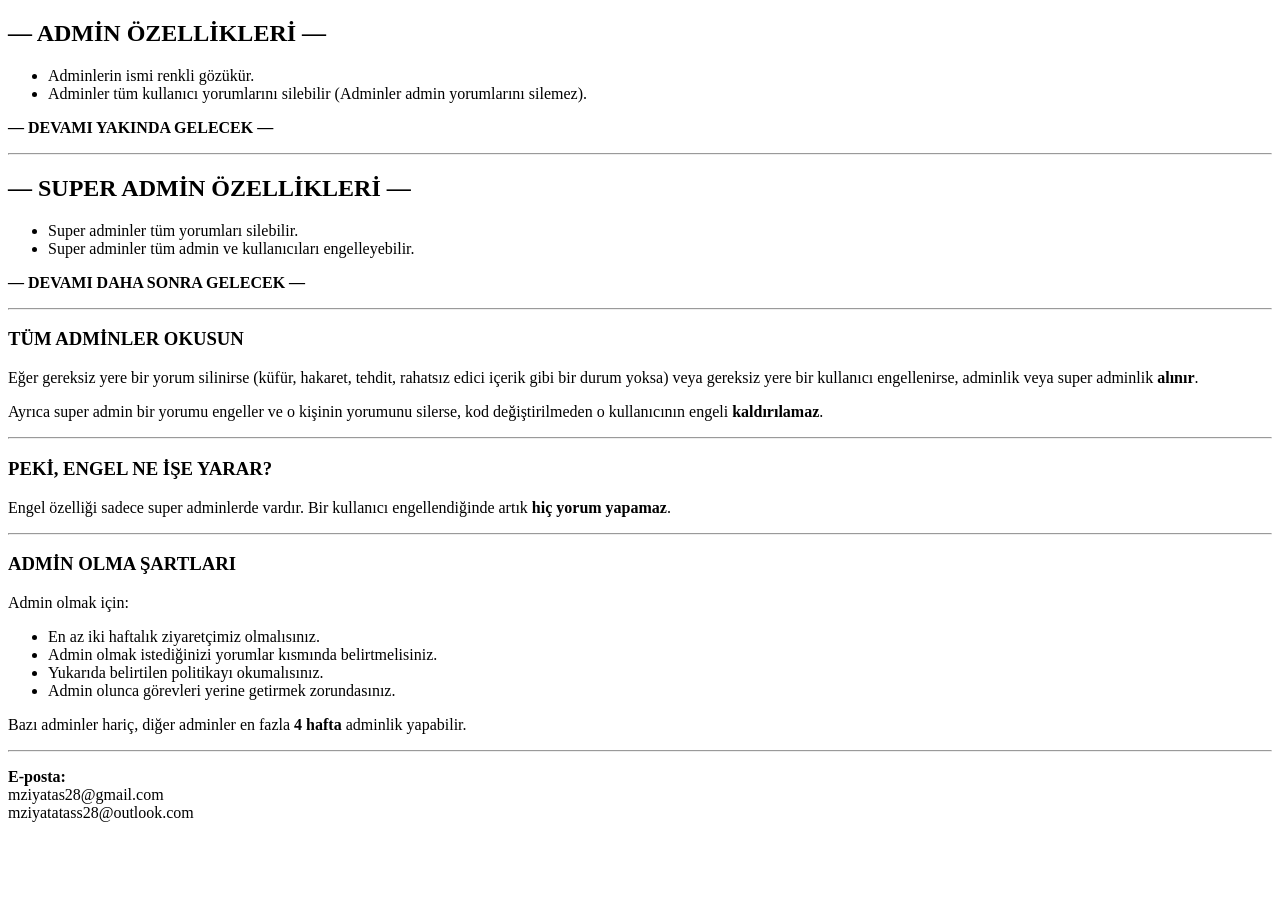
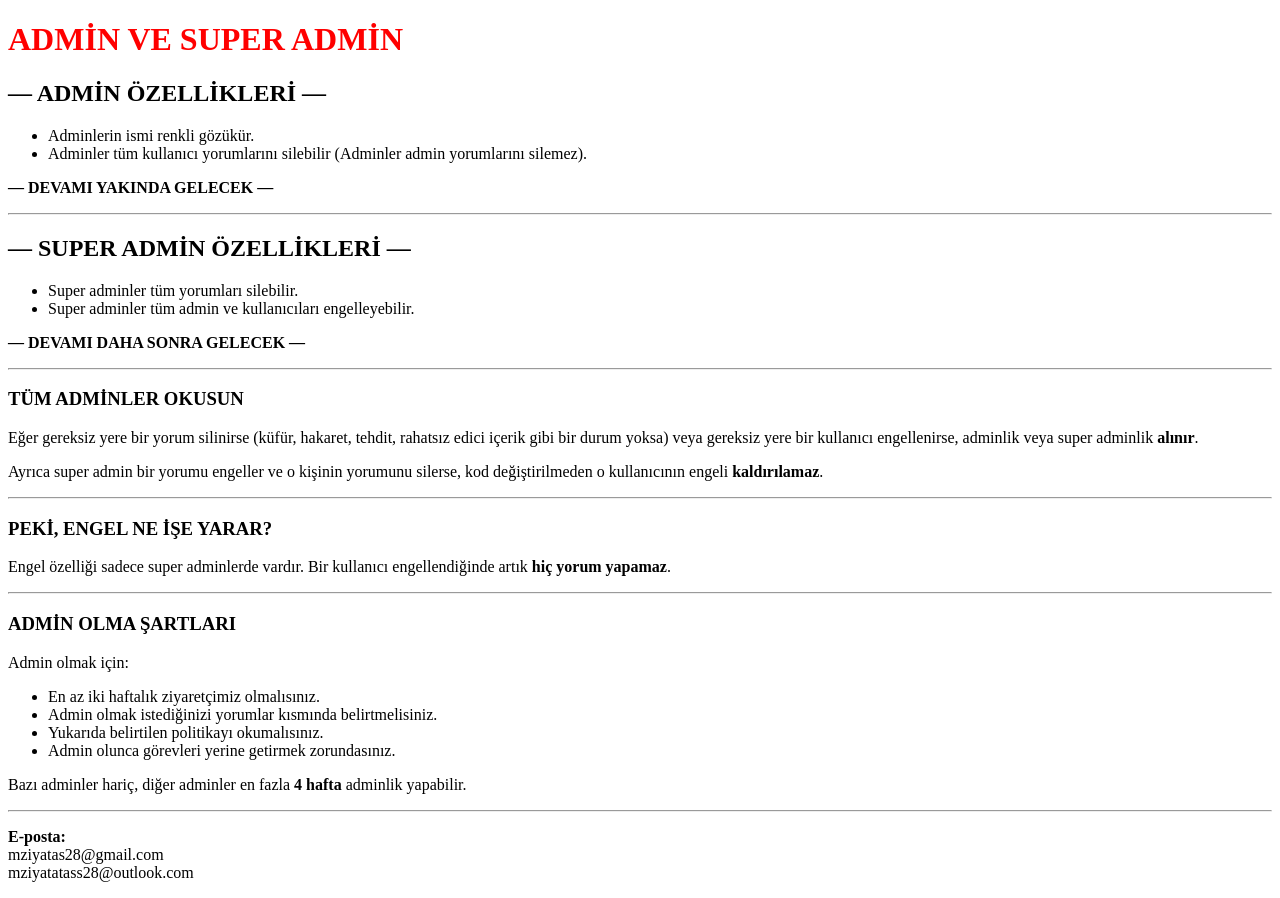
Before and after one commit to mustafaakademiyazilimtr/admin.github.io, a plain HTML site: page index.html in a window 1280 px wide. Before the commit the page ends 838 px from the top, so only its background shows below. Drawn offline with Linux system fonts and the light colour scheme.

Commit message:
Update index.html

```diff
--- a/index.html
+++ b/index.html
@@ -3,9 +3,15 @@
 <head>
   <meta charset="utf-8">
   <title>Yetki ve Kurallar</title>
+  <style>
+    h1{
+      color:red;
+      text-aling:center;
+    }
+  </style>
 </head>
 <body>
-
+<h1>ADMİN VE SUPER ADMİN</h1>
 <h2>— ADMİN ÖZELLİKLERİ —</h2>
 <ul>
   <li>Adminlerin ismi renkli gözükür.</li>
```
